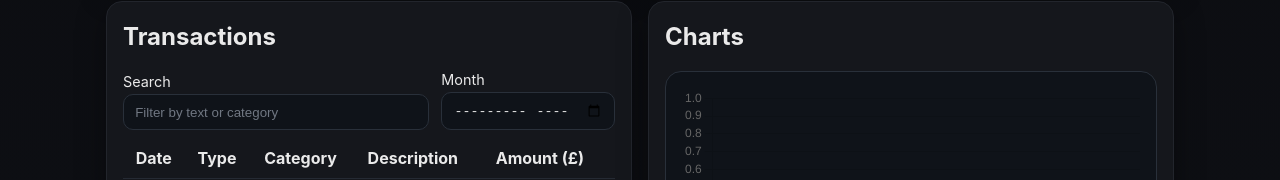
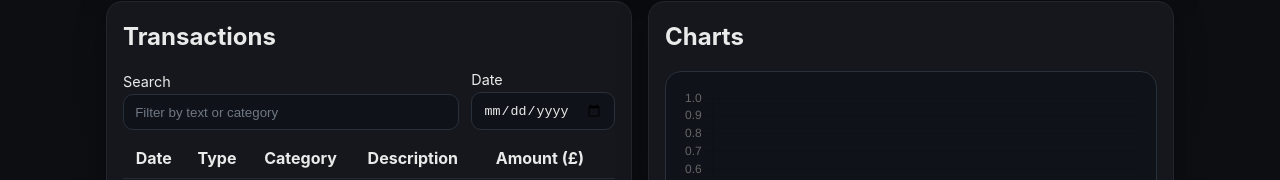
Before and after one commit to oyecrafts/Finance-Tracker, a plain HTML site: page index.html in a window 1280 px wide. Shown: the part 551-731 px from the top of the page. Drawn offline with nearby package versions, Linux system fonts and the light colour scheme.

Commit message:
Update index.html

```diff
--- a/index.html
+++ b/index.html
@@ -89,10 +89,10 @@
           Search
           <input id="search" type="text" placeholder="Filter by text or category"/>
         </label>
-        <label>
-          Month
-          <input id="monthPicker" type="month"/>
-        </label>
+<label>
+  Date
+  <input id="monthPicker" type="date"/>
+</label>
       </div>
       <table>
         <thead>
```
